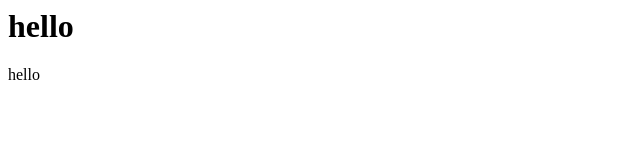
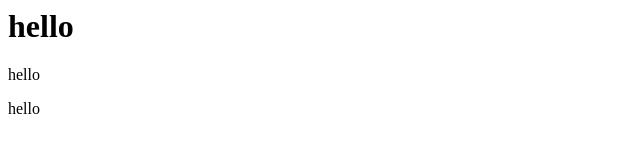
Before and after one commit to shaikakhila26/hello, a plain HTML site: page index.html in a window 1280 px wide. Shown: the full height of the page, 0-640 px from the left. Drawn offline with Linux system fonts and the light colour scheme.

Commit message:
modified

```diff
--- a/index.html
+++ b/index.html
@@ -3,3 +3,4 @@
 <p> hello</p>
 
 </body>
+<submit> hello </submit>
```
